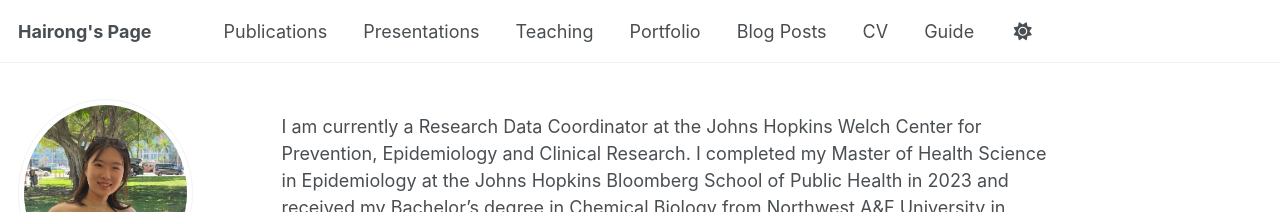
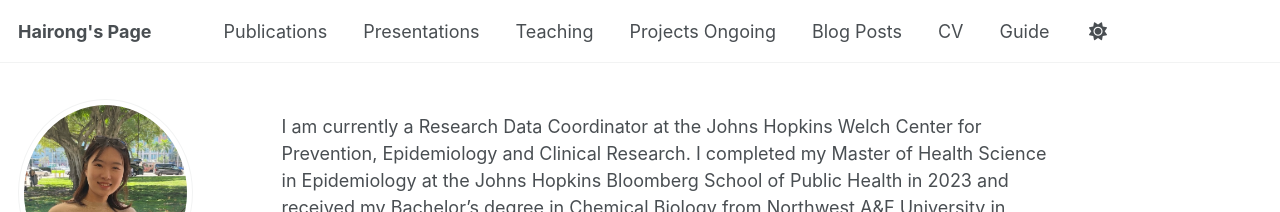
Before and after one commit to sherry090345/sherry090345.github.io, a Jekyll site: the page built from _pages/about.md, in a window 1280 px wide. Shown: the top 212 px of the page. Built offline with Jekyll 4.4.1, drawn with Linux system fonts in a browser that asks for light colours; some web fonts are replaced; a script that is not in the unit is left out.

Commit message:
navigation.yml

```diff
--- a/_data/navigation.yml
+++ b/_data/navigation.yml
@@ -17,7 +17,7 @@ main:
   - title: "Teaching"
     url: /teaching/
 
-  - title: "Portfolio"
+  - title: "Projects Ongoing"
     url: /portfolio/
 
   - title: "Blog Posts"
```
